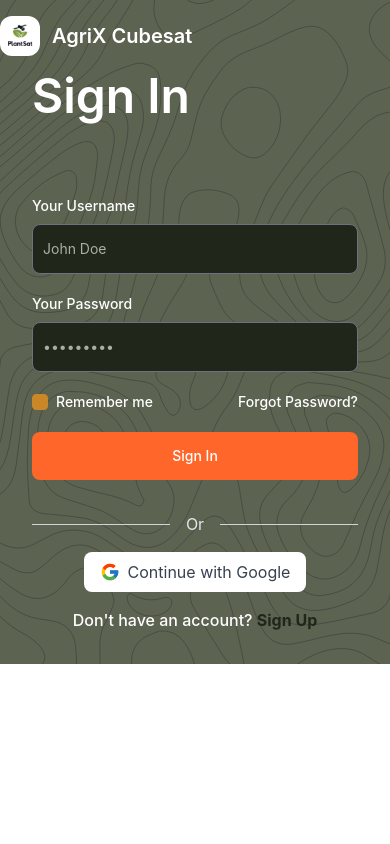
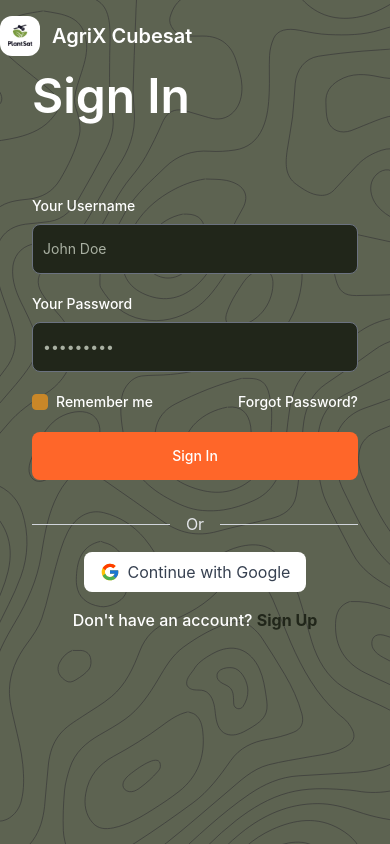
Before and after one commit to CommsJKUAT/AgriXFrontend, a React (Vite) app in the folder frontend/: page / in a window 390 px wide. Built offline with nearby package versions, Linux system fonts and the light colour scheme; no server answers; what chartjs-plugin-zoom, fusioncharts, react-fusioncharts would draw is missing.

Commit message:
Fix the background image responsiveness

```diff
--- a/frontend/package.json
+++ b/frontend/package.json
@@ -38,6 +38,6 @@
     "eslint-plugin-react-hooks": "^5.0.0",
     "eslint-plugin-react-refresh": "^0.4.14",
     "globals": "^15.12.0",
-    "vite": "^6.2.6"
+    "vite": "^6.3.5"
   }
 }
--- a/frontend/src/pages/@auth/login/login.jsx
+++ b/frontend/src/pages/@auth/login/login.jsx
@@ -100,7 +100,7 @@ const Login = () => {
   };
 
   return (
-    <section className="relative bg-olive 2xl:h-screen bg-hero-pattern bg-no-repeat bg-cover">
+    <section className="relative bg-olive min-h-screen bg-hero-pattern bg-no-repeat bg-cover bg-center">
       <Nav />
       <div className="px-8 md:px-0 pb-8 flex flex-col justify-center items-center h-full">
         <div className="w-full md:w-1/3 2xl:w-1/4">
--- a/frontend/src/pages/@auth/register/register.jsx
+++ b/frontend/src/pages/@auth/register/register.jsx
@@ -93,7 +93,7 @@ function Register() {
   );
 
   return (
-    <section className="relative bg-olive h-fit 2xl:h-screen bg-hero-pattern bg-no-repeat bg-cover">
+    <section className="relative bg-olive min-h-screen bg-hero-pattern bg-no-repeat bg-cover">
       <Nav />
       <div className="px-8 md:px-0 pb-8 flex flex-col justify-center items-center h-full">
         <div className="w-full md:w-1/3 2xl:w-1/4">
```
Also changed, not shown: 2 other files (tests, documents, lock files or other folders).
